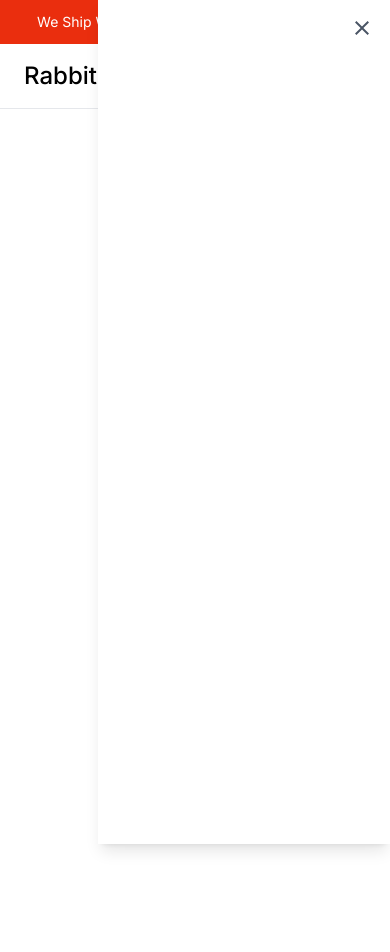
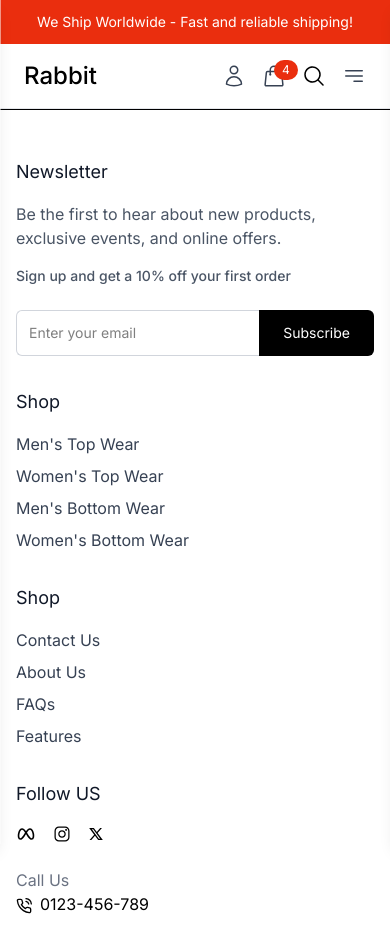
Before and after one commit to Hafeez2200/fullstack-e-commerce-website, a React (Vite) app in the folder frontend/: page / in a window 390 px wide. Shown: the top 952 px of the page. Before the commit the page ends 844 px from the top, so only its background shows below. Built offline with nearby package versions, Linux system fonts and the light colour scheme.

Commit message:
added footer and dummy cart content

```diff
--- /dev/null
+++ b/frontend/src/components/Cart/CartContent.jsx
@@ -0,0 +1,58 @@
+import React from 'react'
+import { RiDeleteBin3Line } from "react-icons/ri";
+
+const CartContent = () => {
+    const cartProducts = [
+        {
+            productID : 1,
+            name: "T-Shirt",
+            size: "M",
+            color: "red",
+            quantity: 1,
+            price: 15,
+            image: "https://picsum.photos/200/200?random=1"
+        },
+        {
+            productID : 2,
+            name: "Jeans",
+            size: "M",
+            color: "blue",
+            quantity: 1,
+            price: 15,
+            image: "https://picsum.photos/200/200?random=2"
+        }
+    ]
+
+  return (
+    <div>
+        {
+            cartProducts.map((product,index)=>(
+                <div key={index} className='flex items-start justify-between py-4 border-b' >
+                    <div className=' flex items-start '>
+                        <img src={product.image} alt={product.name} className=' w-20 h-2/4 object-cover mr-4 rounded' />
+                        <div>
+                            <h3>{product.name} </h3>
+                            <p className=' text-sm text-gray-500 ' >
+                                size: {product.size} | color: {product.color}
+                            </p>
+                            <div className=' flex items-center mt-2 ' >
+                                <button className=' border border-gray-400 rounded px-2 py-1 text-xl font-medium '>-</button>
+                                <span className=' mx-4'> {product.quantity} </span>
+                                <button className=' border border-gray-400 rounded px-2 py-1 text-xl font-medium '>+</button>
+                            </div>
+                        </div>
+                    </div>
+                    <div>
+                        <p>$ {product.price.toLocaleString()} </p>
+                        <button>
+                            <RiDeleteBin3Line className=' h-6 w-6 mt-2 text-red-600' />
+                        </button>
+                    </div>
+                </div>
+            ))
+        }
+    </div>
+  )
+}
+
+export default CartContent
--- /dev/null
+++ b/frontend/src/components/Common/Footer.jsx
@@ -0,0 +1,136 @@
+import React from "react";
+import { IoLogoInstagram } from "react-icons/io";
+import { RiTwitterXLine } from "react-icons/ri";
+import { TbBrandMeta } from "react-icons/tb";
+import { FiPhoneCall } from "react-icons/fi";
+import { Link } from "react-router-dom";
+
+const Footer = () => {
+  return (
+    <footer className=" border-t py-12 ">
+      <div
+        className=" container mx-auto grid grid-cols-1 md:grid-cols-4 gap-8
+         px-4 lg:px-3"
+      >
+        <div>
+          <h3 className=" text-lg text-gray-900 mb-4">Newsletter</h3>
+          <p className=" text-gray-600 mb-4">
+            Be the first to hear about new products, exclusive events, and
+            online offers.
+          </p>
+          <p className=" font-medium text-sm text-gray-600 mb-6">
+            Sign up and get a 10% off your first order
+          </p>
+
+          {/* Newsletter form */}
+          <form className="flex">
+            <input
+              type="email"
+              placeholder="Enter your email"
+              className=" p-3 w-full text-sm border-t border-l border-b border-gray-300
+                    rounded-l-md focus:outline-none focus:ring-2 focus:ring-gray-500 transition-all
+                     "
+              required
+            />
+            <button
+              type="submit"
+              className=" bg-black text-white px-6 py-3 text-sm rounded-r-md hover:bg-gray-800 transition-all"
+            >
+              Subscribe
+            </button>
+          </form>
+        </div>
+
+        {/* Shop links */}
+        <div>
+          <h3 className=" text-lg text-gray-900 mb-4">Shop</h3>
+          <ul className=" space-y-2 text-gray-700">
+            <li>
+              <Link to="#" className=" hover:text-gray-500 transition-colors">
+                Men's Top Wear
+              </Link>
+            </li>
+            <li>
+              <Link to="#" className=" hover:text-gray-500 transition-colors">
+                Women's Top Wear
+              </Link>
+            </li>
+            <li>
+              <Link to="#" className=" hover:text-gray-500 transition-colors">
+                Men's Bottom Wear
+              </Link>
+            </li>
+            <li>
+              <Link to="#" className=" hover:text-gray-500 transition-colors">
+                Women's Bottom Wear
+              </Link>
+            </li>
+          </ul>
+        </div>
+
+        {/* Support Links */}
+        <div>
+          <h3 className=" text-lg text-gray-900 mb-4">Shop</h3>
+          <ul className=" space-y-2 text-gray-700">
+            <li>
+              <Link to="#" className=" hover:text-gray-500 transition-colors">
+                Contact Us
+              </Link>
+            </li>
+            <li>
+              <Link to="#" className=" hover:text-gray-500 transition-colors">
+                About Us
+              </Link>
+            </li>
+            <li>
+              <Link to="#" className=" hover:text-gray-500 transition-colors">
+                FAQs
+              </Link>
+            </li>
+            <li>
+              <Link to="#" className=" hover:text-gray-500 transition-colors">
+                Features
+              </Link>
+            </li>
+          </ul>
+        </div>
+
+        {/* Follow US */}
+        <div>
+          <h3 className=" text-lg text-gray-900 mb-4 ">Follow US</h3>
+          <div className=" flex items-center space-x-4 mb-6">
+            <a
+              href="https://www.facebook.com"
+              target="_blank"
+              rel="noopener noreferrer"
+              className=" hover:text-gray-500"
+            >
+                <TbBrandMeta className=" h-5 w-5" />
+            </a>
+            <a
+              href="https://www.facebook.com"
+              target="_blank"
+              rel="noopener noreferrer"
+              className=" hover:text-gray-500"
+            >
+                <IoLogoInstagram className=" h-5 w-5" />
+            </a>
+            <a
+              href="https://www.facebook.com"
+              target="_blank"
+              rel="noopener noreferrer"
+              className=" hover:text-gray-500"
+            >
+                <RiTwitterXLine className=" h-4 w-4" />
+            </a>
+          </div>
+          <p className=" text-gray-500" >Call Us</p>
+          <p> <FiPhoneCall className=" inline-block mr-2" />
+          0123-456-789 </p>
+        </div>
+      </div>
+    </footer>
+  );
+};
+
+export default Footer;
--- a/frontend/src/components/Common/NavBar.jsx
+++ b/frontend/src/components/Common/NavBar.jsx
@@ -1,13 +1,21 @@
-import React, { useState } from 'react'
-import { Link } from 'react-router-dom'
-import { HiOutlineUser,HiOutlineShoppingBag,HiBars3BottomRight } from "react-icons/hi2";
-import SearchBar from './SearchBar';
-import CartDrawer from '../Layout/CartDrawer';
+import React, { useState } from "react";
+import { Link, Links } from "react-router-dom";
+import {
+  HiOutlineUser,
+  HiOutlineShoppingBag,
+  HiBars3BottomRight,
+} from "react-icons/hi2";
+import SearchBar from "./SearchBar";
+import CartDrawer from "../Layout/CartDrawer";
+import { IoMdClose } from "react-icons/io";
 
 const NavBar = () => {
+  const [drawerOpen, setDrawerOpen] = useState(false);
+  const [navDrawerOpen, setNavDrawerOpen] = useState(false);
 
-    const [drawerOpen, setDrawerOpen] = useState(true);
-
+  const toogleNavDrawer = () => {
+    setNavDrawerOpen(!navDrawerOpen);
+  };
 
   const toogleCartDrawer = () => {
     setDrawerOpen(!drawerOpen);
@@ -15,53 +23,115 @@
 
   return (
     <>
-        <nav className=' container mx-auto flex items-center justify-between py-4 px-6'>
+      <nav className=" container mx-auto flex items-center justify-between py-4 px-6">
         {/* left LOGO */}
         <div>
-                <Link to="/" className=' text-2xl font-medium' >
+          <Link to="/" className=" text-2xl font-medium">
             Rabbit
           </Link>
-
         </div>
         {/* Center Navigation links */}
-            <div className=' hidden md:flex space-x-6'>
-                <Link to="#" className=' text-gray-700 hover:text-black text-sm font-medium uppercase' >
+        <div className=" hidden md:flex space-x-6">
+          <Link
+            to="#"
+            className=" text-gray-700 hover:text-black text-sm font-medium uppercase"
+          >
             MEN
           </Link>
-                <Link to="#" className=' text-gray-700 hover:text-black text-sm font-medium uppercase' >
+          <Link
+            to="#"
+            className=" text-gray-700 hover:text-black text-sm font-medium uppercase"
+          >
             Women
           </Link>
-                <Link to="#" className=' text-gray-700 hover:text-black text-sm font-medium uppercase' >
+          <Link
+            to="#"
+            className=" text-gray-700 hover:text-black text-sm font-medium uppercase"
+          >
             Top Wear
           </Link>
-                <Link to="#" className=' text-gray-700 hover:text-black text-sm font-medium uppercase' >
+          <Link
+            to="#"
+            className=" text-gray-700 hover:text-black text-sm font-medium uppercase"
+          >
             Bottom Wear
           </Link>
         </div>
         {/* Right Icons */}
-            <div className=' flex items-center space-x-4'>
-                <Link to="/profile" className=' hover:text-black' >
-                <HiOutlineUser className=' h-6 w-6 text-gray-700' />
+        <div className=" flex items-center space-x-4">
+          <Link to="/profile" className=" hover:text-black">
+            <HiOutlineUser className=" h-6 w-6 text-gray-700" />
           </Link>
-                <button onClick={toogleCartDrawer} className=' relative hover:text-black'>
-                    <HiOutlineShoppingBag className=' h-6 w-6 text-gray-700' />
-                    <span className=' absolute -top-1 bg-rabbit-red text-white text-xs rounded-full px-2 py-0.5'>4</span>
+          <button
+            onClick={toogleCartDrawer}
+            className=" relative hover:text-black"
+          >
+            <HiOutlineShoppingBag className=" h-6 w-6 text-gray-700" />
+            <span className=" absolute -top-1 bg-rabbit-red text-white text-xs rounded-full px-2 py-0.5">
+              4
+            </span>
           </button>
 
           {/* Search Icon */}
-                <div className=' overflow-hidden'>
-                    <SearchBar/>
+          <div className=" overflow-hidden">
+            <SearchBar />
           </div>
 
-
-                <button className='md:hidden'>
-                    <HiBars3BottomRight className=' h-6 w-6 text-gray-700'/>
+          <button onClick={toogleNavDrawer} className="md:hidden">
+            <HiBars3BottomRight className=" h-6 w-6 text-gray-700" />
           </button>
         </div>
       </nav>
-        <CartDrawer drawerOpen={drawerOpen} toogleCartDrawer={ toogleCartDrawer} />
+      <CartDrawer drawerOpen={drawerOpen} toogleCartDrawer={toogleCartDrawer} />
+
+      {/* Mobile navigation */}
+      <div
+        className={` fixed top-0 left-0 w-3/4 sm:w md:w-1/3 h-full bg-white shadow-lg transform
+            transition-transform duration-300 z-50 ${
+              navDrawerOpen ? "translate-x-0 " : "-translate-x-full"
+            } `}
+      >
+        <div className=" flex justify-end p-4">
+          <button onClick={toogleNavDrawer}>
+            <IoMdClose className=" h-6 w-6 text-gray-600" />
+          </button>
+        </div>
+        <div className=" p-4">
+          <h2 className=" text-xl font-semibold mb-4">Menu</h2>
+          <nav className=" space-y-4">
+            <Link
+              to="#"
+              onClick={toogleNavDrawer}
+              className=" block text-gray-700 hover:text-black"
+            >
+              Men
+            </Link>
+            <Link
+              to="#"
+              onClick={toogleNavDrawer}
+              className=" block text-gray-700 hover:text-black"
+            >
+              Women
+            </Link>
+            <Link
+              to="#"
+              onClick={toogleNavDrawer}
+              className=" block text-gray-700 hover:text-black"
+            >
+              Top Wear
+            </Link>
+            <Link
+              to="#"
+              onClick={toogleNavDrawer}
+              className=" block text-gray-700 hover:text-black"
+            >
+              Bottom Wear
+            </Link>
+          </nav>
+        </div>
+      </div>
     </>
-  )
-}
+  );
+};
 
-export default NavBar
+export default NavBar;
--- a/frontend/src/components/Layout/CartDrawer.jsx
+++ b/frontend/src/components/Layout/CartDrawer.jsx
@@ -1,14 +1,14 @@
 import React, { useState } from "react";
 import { IoMdClose } from "react-icons/io";
+import CartContent from "../Cart/CartContent";
 
-const CartDrawer = ({drawerOpen,toogleCartDrawer}) => {
-
-
+const CartDrawer = ({ drawerOpen, toogleCartDrawer }) => {
   return (
     <div
-      className={`fixed top-0 right-0 w-3/4 sm:w-1/2 md:w-1/4 h-full bg-white shadow-lg transform transition-transform duration-300 flex flex-col z-50 ${
-        drawerOpen ? "translate-x-0 " : "translate-x-full"
-      } `}
+      className={`fixed top-0 right-0 w-3/4 sm:w-1/2 md:w-[30rem] h-full bg-white shadow-lg
+         transform transition-transform duration-300 flex flex-col z-50 ${
+           drawerOpen ? "translate-x-0 " : "translate-x-full"
+         } `}
     >
       {/* Close Button */}
       <div className=" flex justify-end p-4">
@@ -16,6 +16,22 @@
           <IoMdClose className=" h-6 w-6 text-gray-600" />
         </button>
       </div>
+
+      {/* Cart content area */}
+      <div className="flex-grow p-4 overflow-y-auto ">
+        <h2 className=" text-xl font-semibold mb-4  ">Your Cart</h2>
+        {/* Component for Cart content */}
+        <CartContent/>
+      </div>
+      {/* Checkout fixed at bottom */}
+      <div className=" p-4 bg-white sticky bottom-0 ">
+        <button className=" w-full bg-black text-white py-2 rounded-lg font-semibold hover:bg-gray-800 transition ">
+          Checkout
+        </button>
+        <p className=" text-sm tracking-tighter text-gray-600 mt-2 text-center">
+          Shipping,taxes and discount codes calculated at checkout
+        </p>
+      </div>
     </div>
   );
 };
--- a/frontend/src/components/Layout/UserLayout.jsx
+++ b/frontend/src/components/Layout/UserLayout.jsx
@@ -1,5 +1,6 @@
 import React from 'react'
 import Header from '../Common/Header'
+import Footer from '../Common/Footer'
 
 const UserLayout = () => {
   return (
@@ -8,6 +9,7 @@
     <Header/>
     {/* Main Content */}
     {/* Footer */}
+    <Footer/>
     </>
   )
 }
```
Lines whose indentation alone changed are shown as unchanged.
